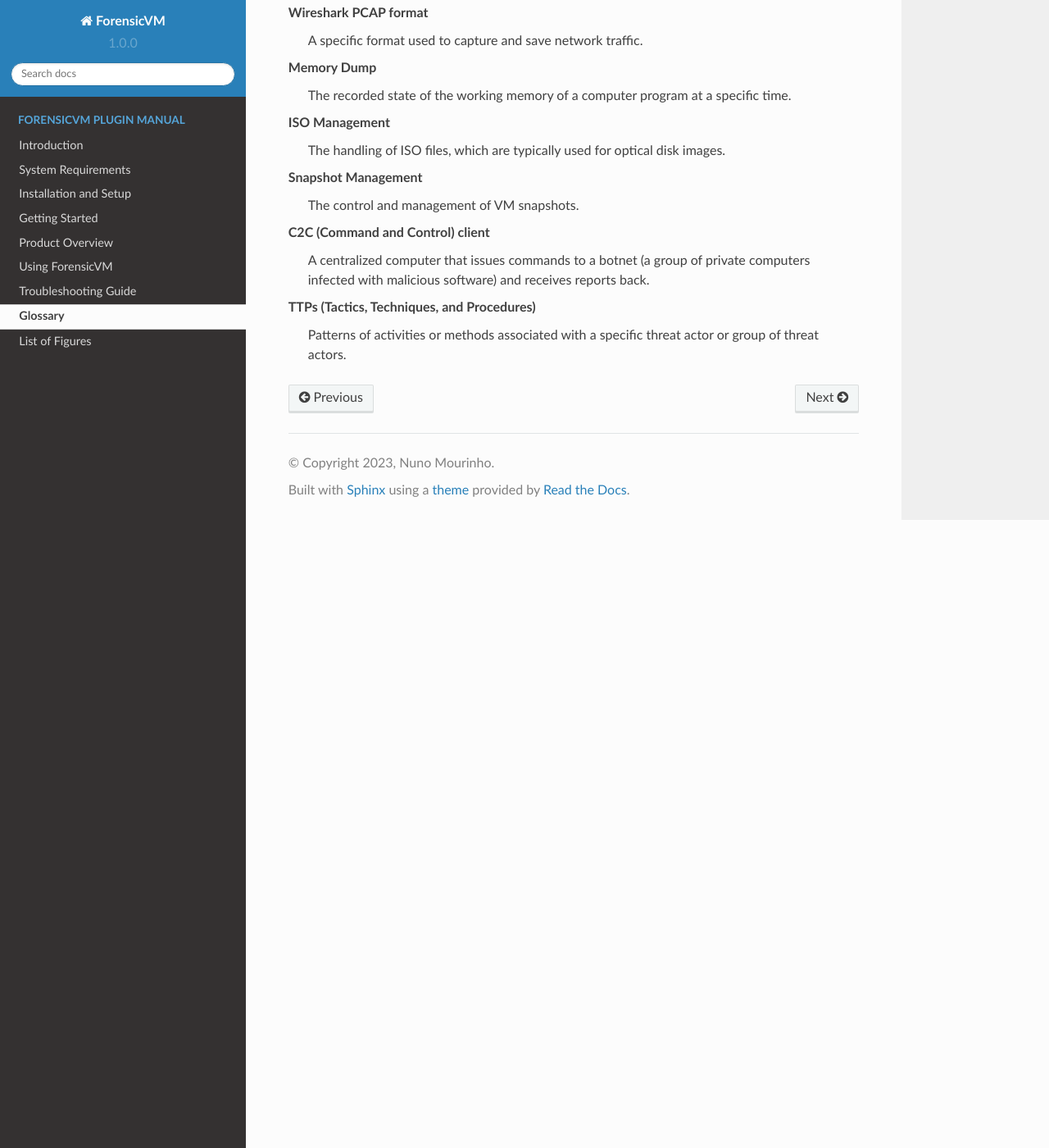
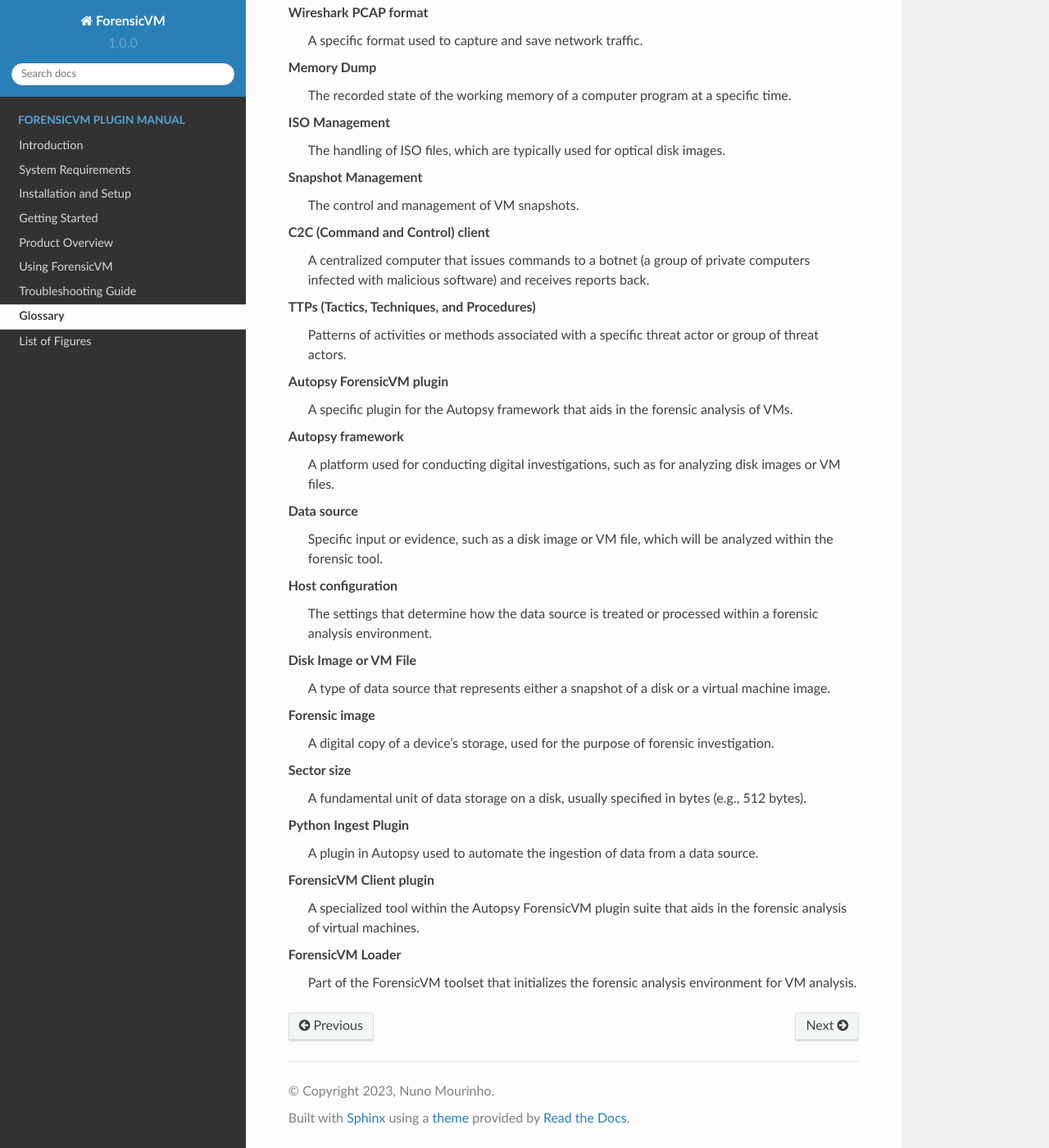
Before and after one commit to nunomourinho/forensicVmAutopsyUserManual, a Sphinx documentation site: the page built from docs/glossary.rst, in a window 1280 px wide and 1400 px high, scrolled down 1461 px. Shown: the whole window at 82% size. Built offline with Sphinx 7.4.7 and the Read the Docs theme 2.0.0, drawn with Linux system fonts in a browser that asks for light colours; pages that are not in the unit, such as notebooks, are missing from menus.

Commit message:
Update glossary.rst

```diff
--- a/docs/glossary.rst
+++ b/docs/glossary.rst
@@ -57,3 +57,33 @@
 
    TTPs (Tactics, Techniques, and Procedures)
       Patterns of activities or methods associated with a specific threat actor or group of threat actors.
+
+   Autopsy ForensicVM plugin
+      A specific plugin for the Autopsy framework that aids in the forensic analysis of VMs.
+
+   Autopsy framework
+      A platform used for conducting digital investigations, such as for analyzing disk images or VM files.
+
+   Data source
+      Specific input or evidence, such as a disk image or VM file, which will be analyzed within the forensic tool.
+
+   Host configuration
+      The settings that determine how the data source is treated or processed within a forensic analysis environment.
+
+   Disk Image or VM File
+      A type of data source that represents either a snapshot of a disk or a virtual machine image.
+
+   Forensic image
+      A digital copy of a device's storage, used for the purpose of forensic investigation.
+
+   Sector size
+      A fundamental unit of data storage on a disk, usually specified in bytes (e.g., 512 bytes).
+
+   Python Ingest Plugin
+      A plugin in Autopsy used to automate the ingestion of data from a data source.
+
+   ForensicVM Client plugin
+      A specialized tool within the Autopsy ForensicVM plugin suite that aids in the forensic analysis of virtual machines.
+
+   ForensicVM Loader
+      Part of the ForensicVM toolset that initializes the forensic analysis environment for VM analysis.
```
